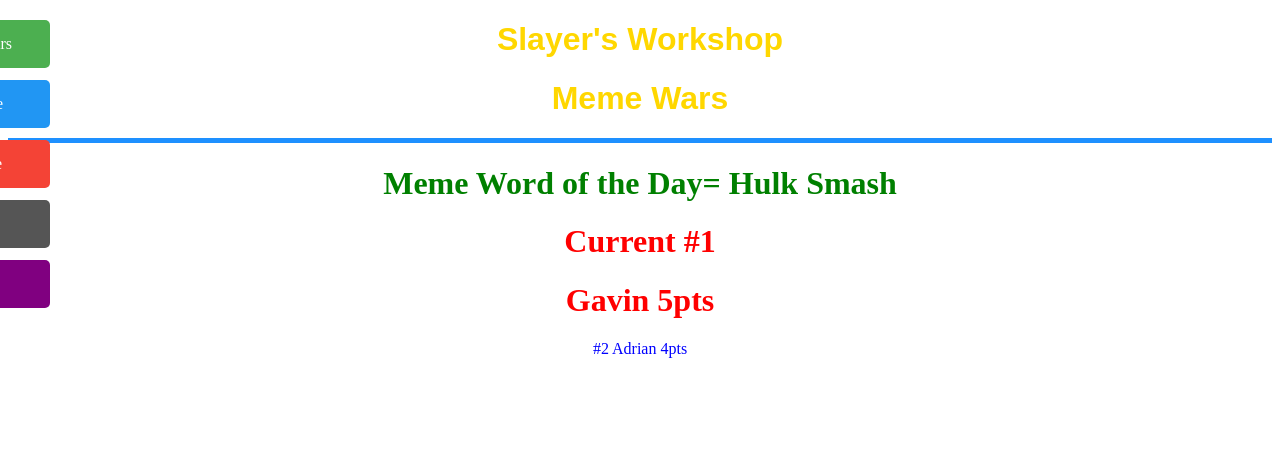
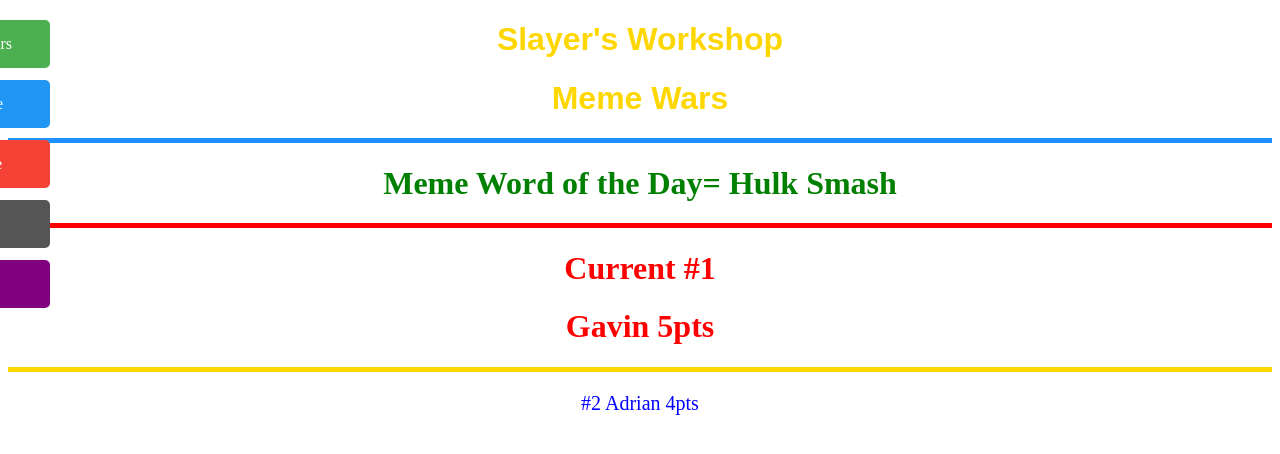
Before and after one commit to slayerjenson/slayerjenson.github.io, a plain HTML site: page meme wars.html in a window 1280 px wide. Drawn offline with nearby package versions, Linux system fonts and the light colour scheme.

Commit message:
5/2/19, 10:11 ~ 41 ~ updated meme wars

```diff
--- a/meme wars.html
+++ b/meme wars.html
@@ -69,13 +69,16 @@
 			div.text {
 			text-align: center;
 			color: red;
+			border-bottom: 5px solid gold;
 			}
 			div.points {
 			text-align: center;
+			font-size: 20px;
 			}
 			div.word {
 			text-align: center;
 			color: green;
+			border-bottom: 5px solid red;
 			}
 			div.points {
 			text-align: center;
```
